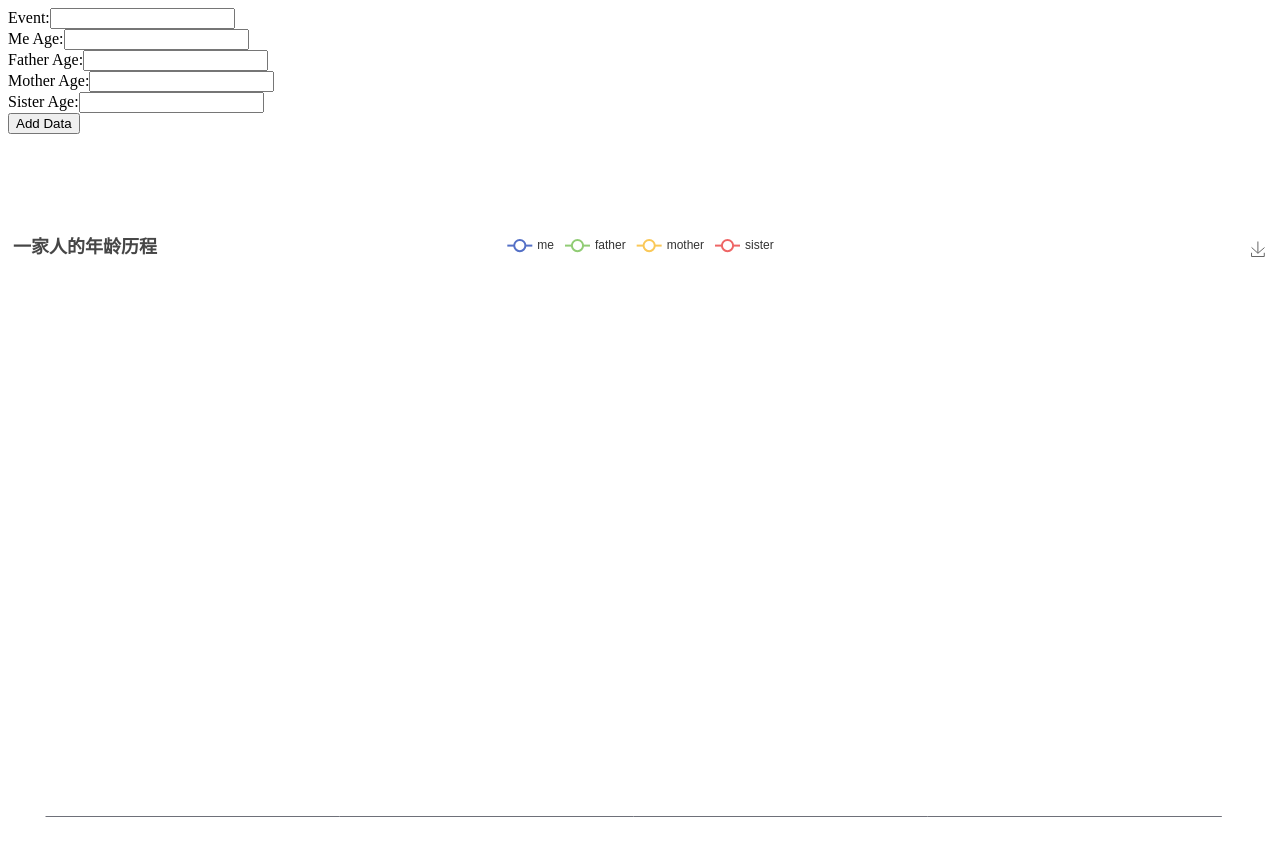
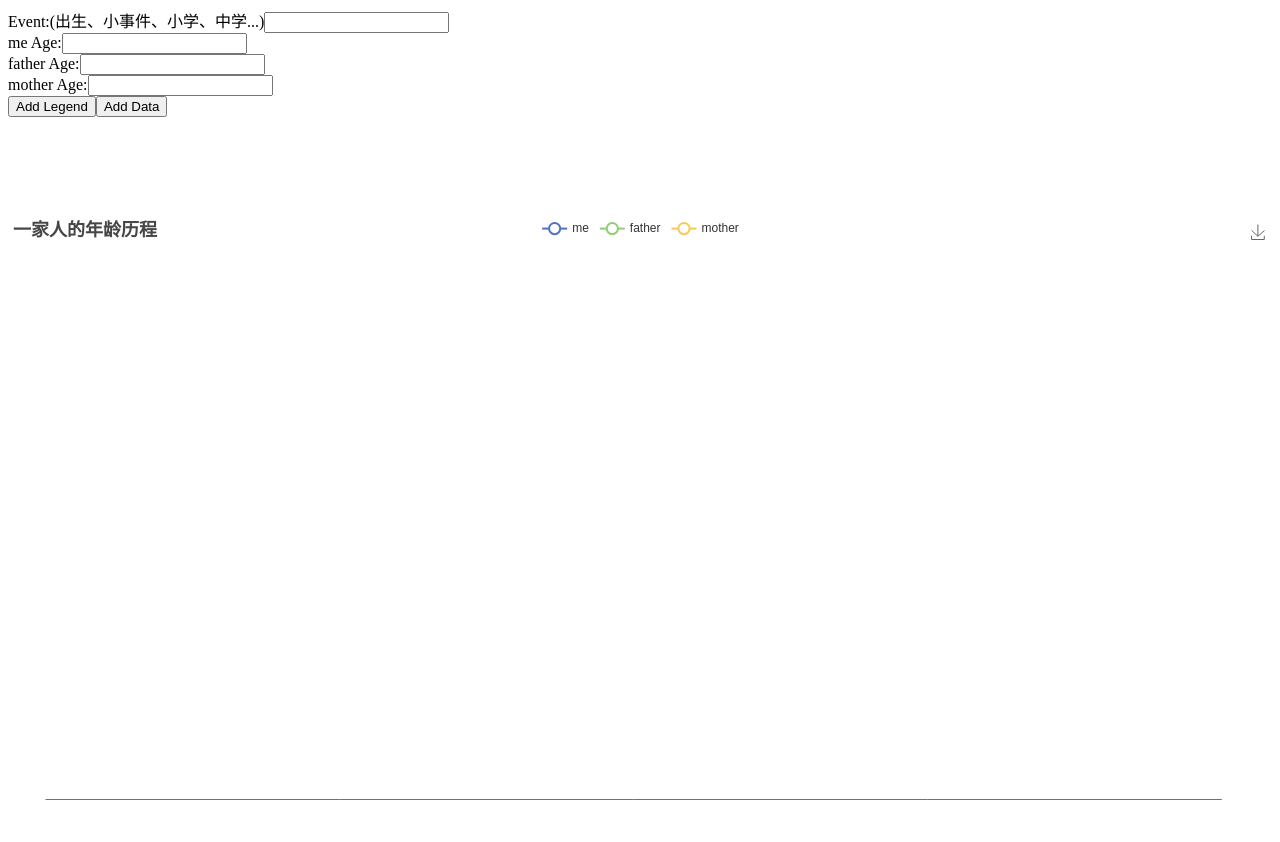
Before and after one commit to ygr99/vue3-echarts, a Vue app: page / in a window 1280 px wide. Built offline with nearby package versions, Linux system fonts and the light colour scheme.

Commit message:
动态添加 legend

```diff
--- a/src/App.vue
+++ b/src/App.vue
@@ -1,25 +1,19 @@
 <template>
   <div>
     <div>
-      <label for="event">Event:</label>
+      <label for="event">Event:(出生、小事件、小学、中学...)</label>
       <input v-model="event" id="event" />
     </div>
-    <div>
-      <label for="meAge">Me Age:</label>
-      <input v-model="meAge" id="meAge" />
+
+    <!-- 默认显示的输入框 -->
+    <div v-for="legend in legends" :key="legend">
+      <label :for="`${legend}Age`">{{ `${legend} Age:` }}</label>
+      <input v-model="formData[legend]" :id="`${legend}Age`" />
     </div>
-    <div>
-      <label for="fatherAge">Father Age:</label>
-      <input v-model="fatherAge" id="fatherAge" />
-    </div>
-    <div>
-      <label for="motherAge">Mother Age:</label>
-      <input v-model="motherAge" id="motherAge" />
-    </div>
-    <div>
-      <label for="sisterAge">Sister Age:</label>
-      <input v-model="sisterAge" id="sisterAge" />
-    </div>
+
+    <!-- 添加新的 legend 按钮 -->
+    <button @click="addLegend">Add Legend</button>
+
     <button @click="addData">Add Data</button>
 
     <v-chart class="chart" :option="option" />
@@ -32,35 +26,49 @@ import { ref, computed } from "vue";
 const data = ref([]);
 
 const event = ref("");
-const meAge = ref("");
-const fatherAge = ref("");
-const motherAge = ref("");
-const sisterAge = ref("");
+const formData = ref({
+  me: "",
+  father: "",
+  mother: "",
+  sister: "",
+});
+const legends = ref(["me", "father", "mother"]);
+
+const addLegend = () => {
+  const newLegend = prompt('Enter a new legend:');
+  if (newLegend && !legends.value.includes(newLegend)) {
+    legends.value.push(newLegend);
+    formData.value[newLegend] = ""; // 初始化新 legend 的值
+  }
+};
 
 const addData = () => {
-  data.value.push({
+  const newData = {
     event: event.value,
-    me: Number(meAge.value),
-    father: Number(fatherAge.value),
-    mother: Number(motherAge.value),
-    sister: Number(sisterAge.value),
+  };
+
+  // 将 formData 中的值添加到 newData
+  legends.value.forEach((legend) => {
+    newData[legend] = Number(formData.value[legend]) || null;
   });
+
+  data.value.push(newData);
 
   // 清空输入框
   event.value = "";
-  meAge.value = "";
-  fatherAge.value = "";
-  motherAge.value = "";
-  sisterAge.value = "";
+  legends.value.forEach((legend) => {
+    formData.value[legend] = "";
+  });
 };
 
 const option = computed(() => {
   const xAxisData = data.value.map((d) => d.event);
 
-  const meData = data.value.map((d) => d.me);
-  const fatherData = data.value.map((d) => d.father);
-  const motherData = data.value.map((d) => d.mother);
-  const sisterData = data.value.map((d) => d.sister);
+  const series = legends.value.map((legend) => ({
+    name: legend,
+    type: 'line',
+    data: data.value.map((d) => d[legend] || null),
+  }));
 
   return {
     title: {
@@ -70,7 +78,7 @@ const option = computed(() => {
       trigger: 'axis',
     },
     legend: {
-      data: ['me', 'father', 'mother', 'sister'],
+      data: legends.value,
     },
     grid: {
       left: '3%',
@@ -91,28 +99,7 @@ const option = computed(() => {
     yAxis: {
       type: 'value',
     },
-    series: [
-      {
-        name: 'me',
-        type: 'line',
-        data: meData,
-      },
-      {
-        name: 'father',
-        type: 'line',
-        data: fatherData,
-      },
-      {
-        name: 'mother',
-        type: 'line',
-        data: motherData,
-      },
-      {
-        name: 'sister',
-        type: 'line',
-        data: sisterData,
-      },
-    ],
+    series,
   };
 });
 
@@ -124,4 +111,3 @@ const option = computed(() => {
   margin-top: 100px;
 }
 </style>
-5
```
